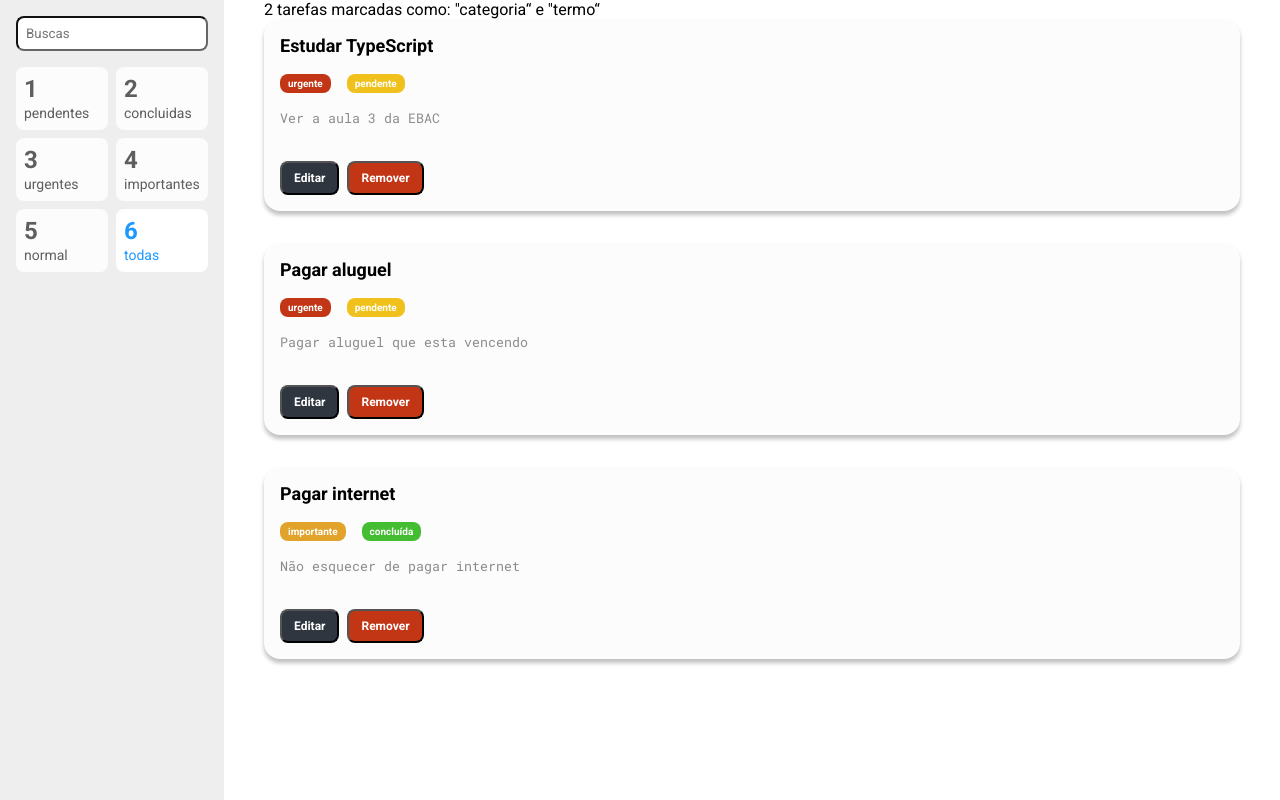
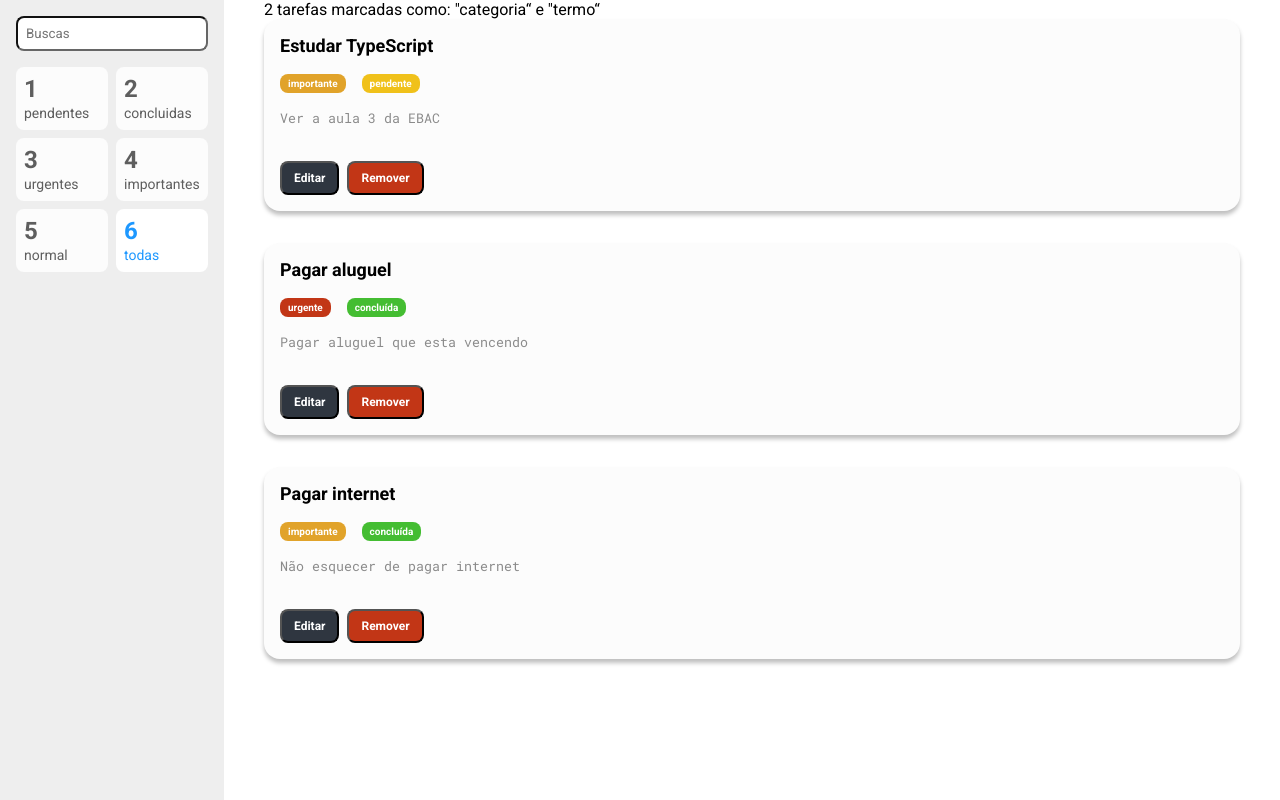
Before and after one commit to Brunolinonsc/AulasEBAC, a React (Create React App) app: page / in a window 1280 px wide. Built offline with nearby package versions, Linux system fonts and the light colour scheme.

Commit message:
Atualizaçao com o ENUM

```diff
--- a/src/components/Tarefa/index.tsx
+++ b/src/components/Tarefa/index.tsx
@@ -1,10 +1,11 @@
 import { useState } from 'react'
 import * as S from './style'
+import * as enums from '../../utils/enums/Tarefa'
 
 type Props = {
   titulo: string
-  prioridade: string
-  status: string
+  prioridade: enums.Prioridade
+  status: enums.Status
   descricao: string
 }
 
@@ -13,8 +14,12 @@
   return (
     <S.Card>
       <S.Titulo>{titulo}</S.Titulo>
-      <S.Tag prioridade={prioridade}>{prioridade}</S.Tag>
-      <S.Tag status={status}>{status}</S.Tag>
+      <S.Tag parametro="prioridade" prioridade={prioridade}>
+        {prioridade}
+      </S.Tag>
+      <S.Tag parametro="status" status={status}>
+        {status}
+      </S.Tag>
       <S.Descricao value={descricao} />
       <S.BarraAcoes>
         {estaEditando ? (
--- a/src/components/Tarefa/style.ts
+++ b/src/components/Tarefa/style.ts
@@ -1,22 +1,21 @@
 import styled from 'styled-components'
 import Variaveis from '../../styles/Variaveis'
+import * as enums from '../../utils/enums/Tarefa'
 
 type TagProps = {
-  prioridade?: string
-  status?: string
-}
-
-enum DiasDaSemana {
-  DOMINGO
+  prioridade?: enums.Prioridade
+  status?: enums.Status
+  parametro: 'status' | 'prioridade'
 }
 
 function retornaCorDefundo(props: TagProps): string {
-  if ('status' in props) {
-    if (props.status === 'pendente') return Variaveis.amarelo
-    if (props.status === 'concluída') return Variaveis.verde
-  } else if ('prioridade' in props) {
-    if (props.prioridade === 'urgente') return Variaveis.vermelho
-    if (props.prioridade === 'importante') return Variaveis.amarelo2
+  if (props.parametro === 'prioridade') {
+    if (props.prioridade === enums.Prioridade.URGENTE) return Variaveis.vermelho
+    if (props.prioridade === enums.Prioridade.IMPORTANTE)
+      return Variaveis.amarelo2
+  } else {
+    if (props.status === enums.Status.PENDENTE) return Variaveis.amarelo
+    if (props.status === enums.Status.CONCLUIDA) return Variaveis.verde
   }
   return '#ccc'
 }
--- a/src/containers/ListaDeTarefas/index.tsx
+++ b/src/containers/ListaDeTarefas/index.tsx
@@ -1,24 +1,25 @@
 import Tarefa from '../../components/Tarefa'
 import { Container } from './styles'
+import * as enums from '../../utils/enums/Tarefa'
 
 const tarefas = [
   {
     titulo: 'Estudar TypeScript',
     descricao: 'Ver a aula 3 da EBAC',
-    prioridade: 'urgente',
-    status: 'pendente'
+    prioridade: enums.Prioridade.IMPORTANTE,
+    status: enums.Status.PENDENTE
   },
   {
     titulo: 'Pagar aluguel',
     descricao: 'Pagar aluguel que esta vencendo',
-    prioridade: 'urgente',
-    status: 'pendente'
+    prioridade: enums.Prioridade.URGENTE,
+    status: enums.Status.CONCLUIDA
   },
   {
     titulo: 'Pagar internet',
     descricao: 'Não esquecer de pagar internet',
-    prioridade: 'importante',
-    status: 'concluída'
+    prioridade: enums.Prioridade.IMPORTANTE,
+    status: enums.Status.CONCLUIDA
   }
 ]
 
--- /dev/null
+++ b/src/utils/enums/Tarefa.ts
@@ -0,0 +1,10 @@
+export enum Prioridade {
+  URGENTE = 'urgente',
+  IMPORTANTE = 'importante',
+  NORMAL = 'normal'
+}
+
+export enum Status {
+  PENDENTE = 'pendente',
+  CONCLUIDA = 'concluída'
+}
```
